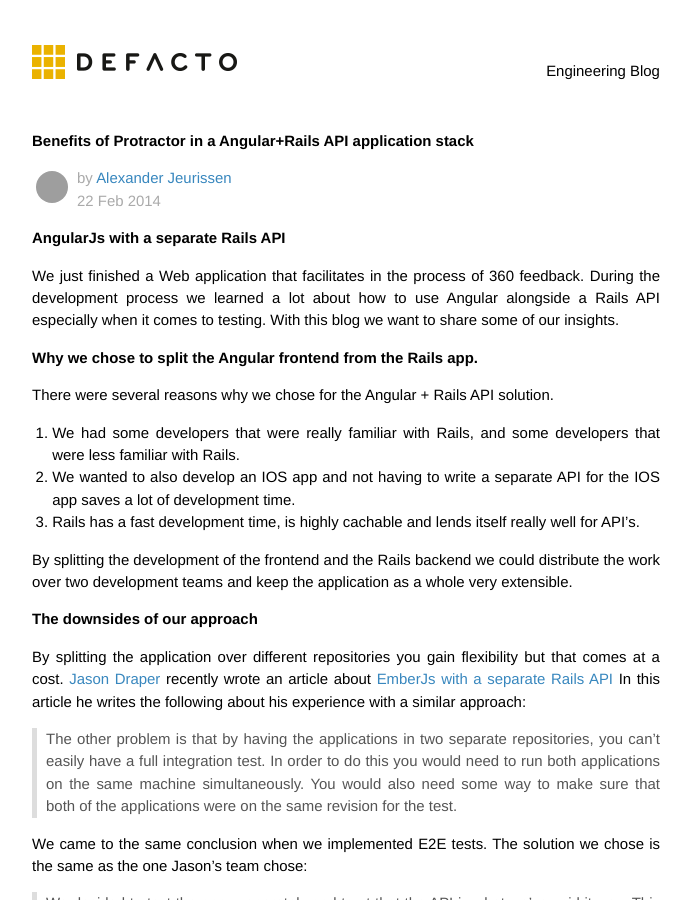
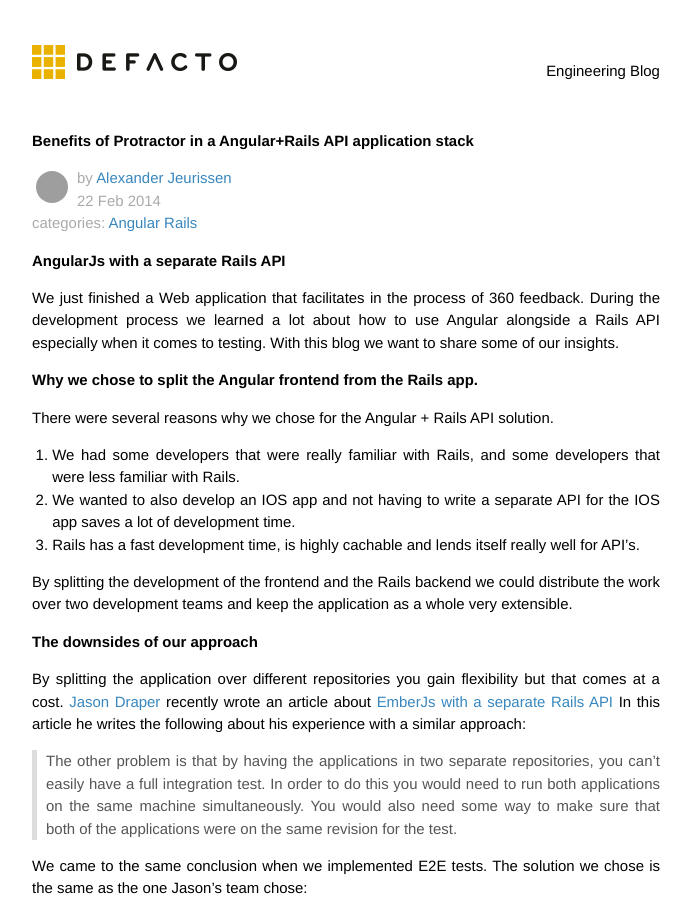
Before and after one commit to DefactoSoftware/devblog, a Jekyll site: the page built from _posts/2014-02-22-benefits-of-protractor-in-a-angular-rails-api-application-stack.markdown, in a window 1280 px wide and 900 px high. Shown: the whole window, without its empty margins (294-985 px from the left). Built offline with Jekyll 4.4.1, drawn with Linux system fonts in a browser that asks for light colours; Markdown is read by kramdown in place of the engine named in the settings; comment, search, counter and statistics services are not loaded; grey boxes are pictures that could not be loaded.

Commit message:
feat(postLayout): show categories to which the current post belongs.

```diff
--- a/_layouts/post.html
+++ b/_layouts/post.html
@@ -4,12 +4,16 @@ comments: true
 ---
 {% assign author = site.authors[page.author] %}
 
-<h2>{{ page.title }}</h2>
+<h1>{{ page.title }}</h2>
 <div class="author">
     <img src="http://www.gravatar.com/avatar/{{ author.gravatar }}?s=40">
     <p>
       by <a href="{{ author.github }}">{{ author.name }}</a> <br />
-      {{ page.date | date_to_string }}
+      {{ page.date | date_to_string }} <br />
+      categories:
+        {% for category in page.categories %}
+        <a href="{{category}}">{{category}}</a>
+        {% endfor %}
     </p>
 </div>
 
```
